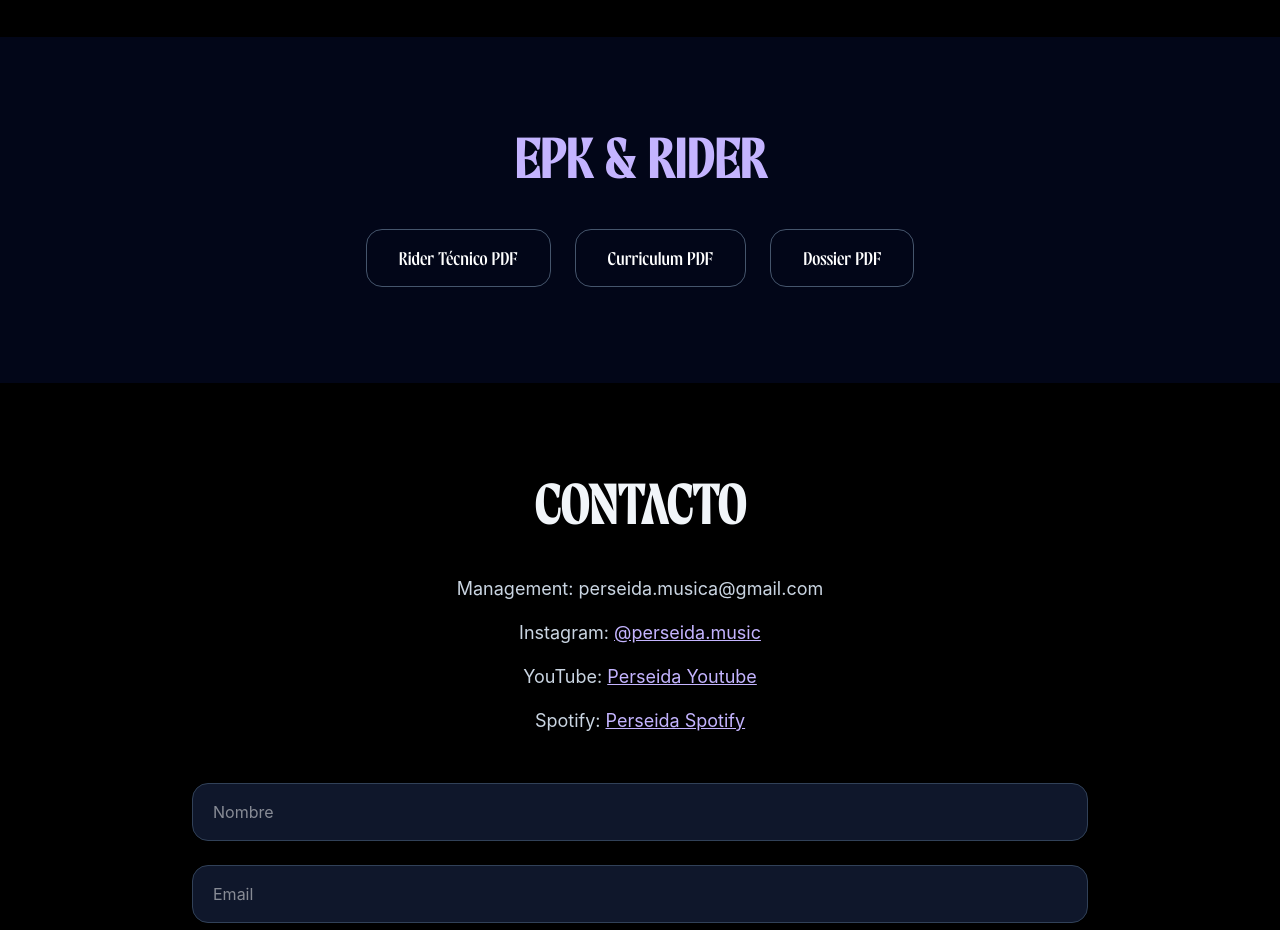
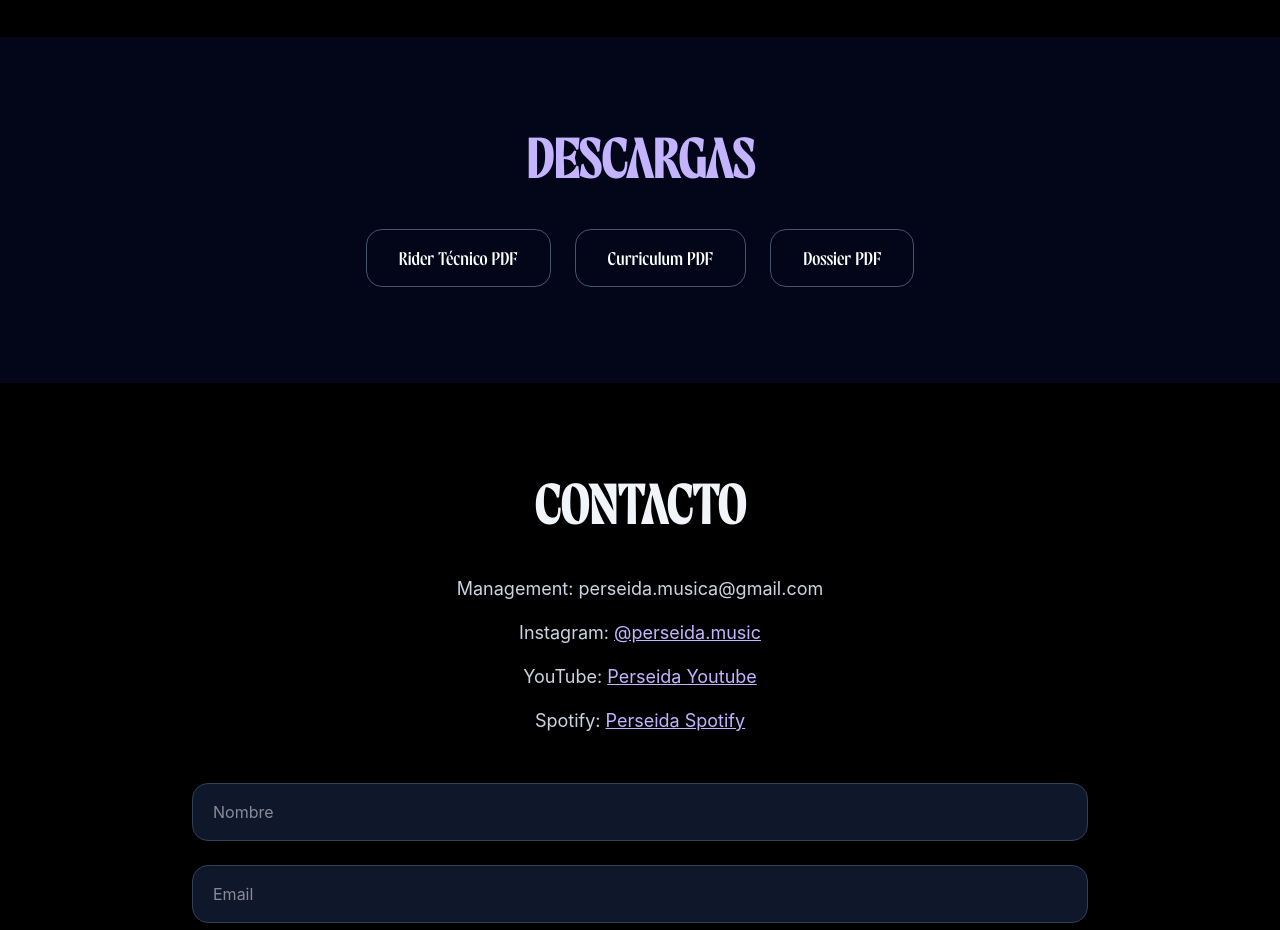
Before and after one commit to perseidamusic/perseida-epk, a React (Vite) app: page / in a window 1280 px wide. Shown: the part 3360-4290 px from the top of the page. Built offline with nearby package versions, Linux system fonts and the light colour scheme.

Commit message:
Update App.jsx

```diff
--- a/src/App.jsx
+++ b/src/App.jsx
@@ -273,7 +273,7 @@ export default function PerseidaEPK() {
       {/* EPK */}
       <section id="epk" className="py-24 px-6 md:px-20 bg-slate-950 text-center">
         <h2 className="font-aventena text-5xl font-bold mb-12 text-violet-300">
-          EPK & RIDER
+          DESCARGAS
         </h2>
 
         <div className="flex flex-wrap justify-center gap-6">
```
